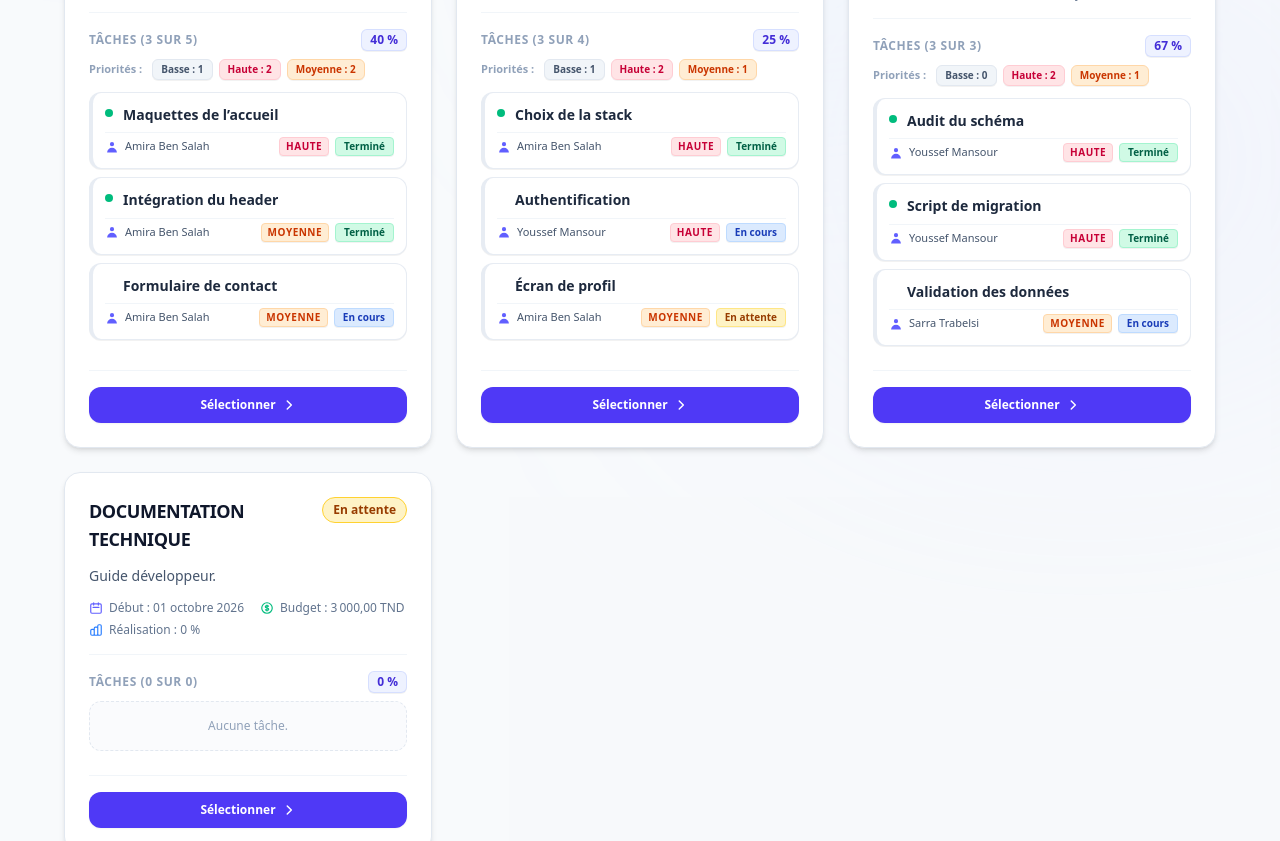
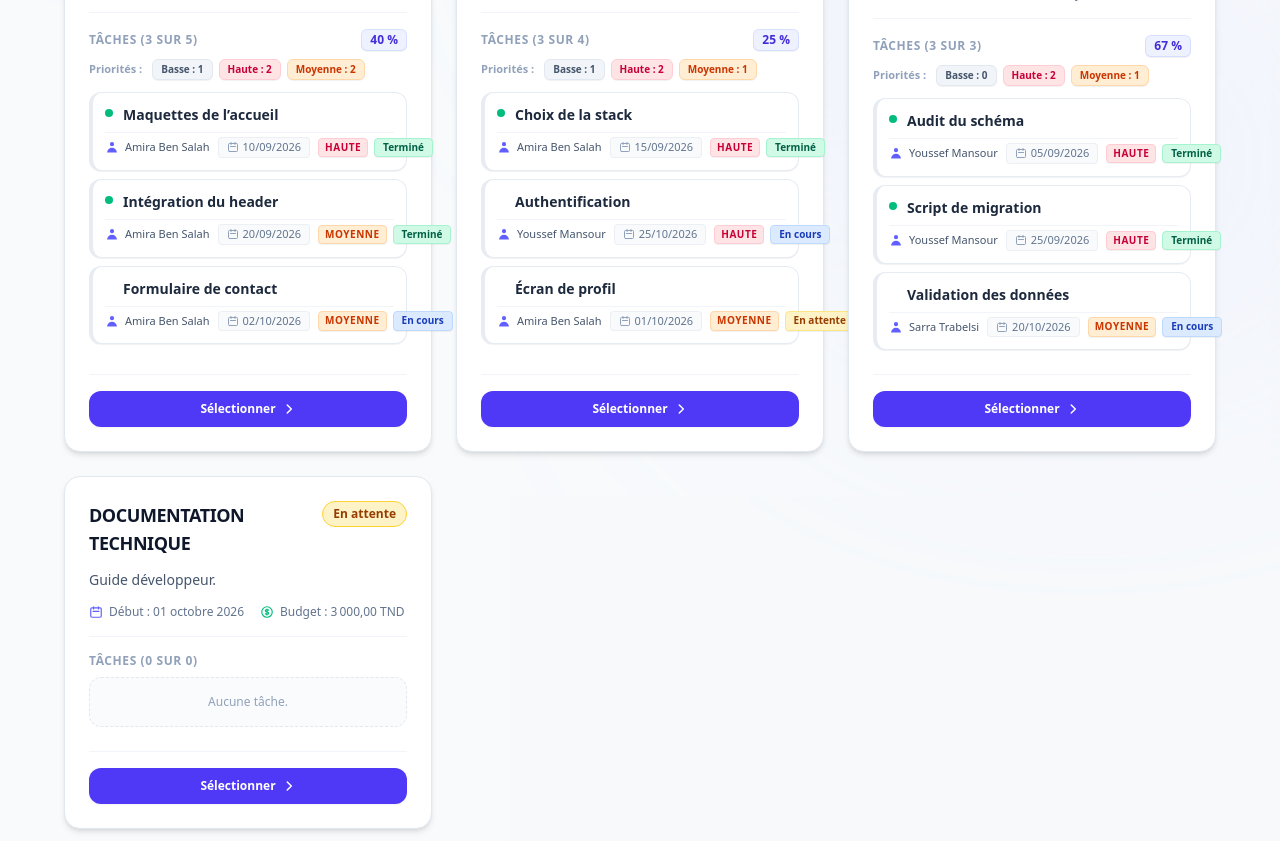
Before and after one commit to omarsafi3/tp_front, an Angular app in the folder TaskFlow/: page / in a window 1280 px wide. Shown: the part 520-1361 px from the top of the page. Built offline with nearby package versions, Linux system fonts and the light colour scheme.

Commit message:
fix(pipes): protect against division by zero on empty projects and guard missing due dates in date pipe

```diff
--- a/TaskFlow/src/app/features/projects/components/project-card/project-card.html
+++ b/TaskFlow/src/app/features/projects/components/project-card/project-card.html
@@ -47,16 +47,18 @@
         </div>
       }
 
-      <!-- Taux de réalisation (pipe percent) -->
+      <!-- Taux de réalisation (pipe percent) : uniquement si project.tasks.length > 0 -->
+      @if (project().tasks.length > 0 && completionRate() !== null) {
         <div class="flex items-center gap-1.5">
           <svg xmlns="http://www.w3.org/2000/svg" class="w-3.5 h-3.5 text-blue-500 shrink-0" fill="none" viewBox="0 0 24 24" stroke="currentColor">
             <path stroke-linecap="round" stroke-linejoin="round" stroke-width="2" d="M9 19v-6a2 2 0 00-2-2H5a2 2 0 00-2 2v6a2 2 0 002 2h2a2 2 0 002-2zm0 0V9a2 2 0 012-2h2a2 2 0 012 2v10m-6 0a2 2 0 002 2h2a2 2 0 002-2m0 0V5a2 2 0 012-2h2a2 2 0 012 2v14a2 2 0 01-2 2h-2a2 2 0 01-2-2z" />
           </svg>
           <span>Réalisation : {{ completionRate() | percent:'1.0-0' }}</span>
         </div>
+      }
 
-      <!-- Coût moyen par tâche (pipe number) -->
-      @if (project().tasks.length > 0 && project().budget !== undefined) {
+      <!-- Coût moyen par tâche (pipe number) : uniquement si project.tasks.length > 0 -->
+      @if (project().tasks.length > 0 && averageCostPerTask() !== null) {
         <div class="flex items-center gap-1.5">
           <svg xmlns="http://www.w3.org/2000/svg" class="w-3.5 h-3.5 text-amber-500 shrink-0" fill="none" viewBox="0 0 24 24" stroke="currentColor">
             <path stroke-linecap="round" stroke-linejoin="round" stroke-width="2" d="M7 7h.01M7 3h5c.512 0 1.024.195 1.414.586l7 7a2 2 0 010 2.828l-7 7a2 2 0 01-2.828 0l-7-7A1.994 1.994 0 013 12V7a4 4 0 014-4z" />
@@ -72,9 +74,11 @@
         <h4 class="text-xs font-semibold uppercase tracking-wider text-slate-400">
           Tâches ({{ (project().tasks | slice:0:3).length }} sur {{ project().tasks.length }})
         </h4>
+        @if (project().tasks.length > 0 && completionRate() !== null) {
           <span class="text-xs font-bold text-indigo-700 bg-indigo-50 px-2 py-0.5 rounded-md border border-indigo-200/60 shadow-2xs">
             {{ completionRate() | percent:'1.0-0' }}
           </span>
+        }
       </div>
 
       <!-- Étape 7 : Afficher le nombre de tâches par priorité avec keyvalue -->
--- a/TaskFlow/src/app/features/projects/components/project-card/project-card.ts
+++ b/TaskFlow/src/app/features/projects/components/project-card/project-card.ts
@@ -20,22 +20,22 @@ export class ProjectCard {
   // Partie 6.5 : Output pour informer le parent lors de la sélection
   readonly projectSelected = output<Project>();
 
-  // Taux de réalisation calculé dans la classe (tâches terminées / total)
-  readonly completionRate = computed<number>(() => {
+  // Taux de réalisation calculé dans la classe uniquement si des tâches existent (> 0)
+  readonly completionRate = computed<number | null>(() => {
     const tasks = this.project().tasks;
     if (!tasks || tasks.length === 0) {
-      return 0;
+      return null;
     }
     const completedCount = tasks.filter((t) => t.status === 'Terminé').length;
     return completedCount / tasks.length;
   });
 
-  // Coût moyen par tâche (budget / nombre de tâches)
-  readonly averageCostPerTask = computed<number>(() => {
-    const budget = this.project().budget ?? 0;
+  // Coût moyen par tâche (budget / nombre de tâches) uniquement si tasks.length > 0
+  readonly averageCostPerTask = computed<number | null>(() => {
     const taskCount = this.project().tasks?.length ?? 0;
-    if (taskCount === 0) {
-      return 0;
+    const budget = this.project().budget;
+    if (taskCount === 0 || budget === undefined) {
+      return null;
     }
     return budget / taskCount;
   });
--- a/TaskFlow/src/app/features/projects/components/task-list/task-list.html
+++ b/TaskFlow/src/app/features/projects/components/task-list/task-list.html
@@ -31,17 +31,27 @@
 
           <!-- Ligne 2 : Métadonnées (Assigné à gauche, Badges Priorité et Statut à droite) -->
           <div class="flex items-center justify-between gap-2 pt-1 border-t border-slate-100 text-xs">
+            <div class="flex items-center gap-2">
               <!-- Nom de l'assigné -->
               @if (showAssignee()) {
-              <span class="inline-flex items-center gap-1.5 text-[11px] font-medium text-slate-600 truncate max-w-[160px]">
+                <span class="inline-flex items-center gap-1.5 text-[11px] font-medium text-slate-600 truncate max-w-[150px]">
                   <svg xmlns="http://www.w3.org/2000/svg" class="w-3.5 h-3.5 text-indigo-500 shrink-0" viewBox="0 0 20 20" fill="currentColor">
                     <path fill-rule="evenodd" d="M10 9a3 3 0 100-6 3 3 0 000 6zm-7 9a7 7 0 1114 0H3z" clip-rule="evenodd" />
                   </svg>
                   <span class="truncate">{{ getAssigneeName(task.assigneeId) }}</span>
                 </span>
-            } @else {
-              <span></span>
               }
+
+              <!-- Date d'échéance : protégée si absente -->
+              @if (task.dueDate) {
+                <span class="inline-flex items-center gap-1 text-[11px] font-medium text-slate-500 bg-slate-50 px-2 py-0.5 rounded border border-slate-200/50">
+                  <svg xmlns="http://www.w3.org/2000/svg" class="w-3 h-3 text-slate-400" fill="none" viewBox="0 0 24 24" stroke="currentColor">
+                    <path stroke-linecap="round" stroke-linejoin="round" stroke-width="2" d="M8 7V3m8 4V3m-9 8h10M5 21h14a2 2 0 002-2V7a2 2 0 00-2-2H5a2 2 0 00-2 2v12a2 2 0 002 2z" />
+                  </svg>
+                  <span>{{ task.dueDate | date:'dd/MM/yyyy' }}</span>
+                </span>
+              }
+            </div>
 
             <!-- Badges Priorité & Statut -->
             <div class="flex items-center gap-1.5 shrink-0">
```
Lines whose indentation alone changed are shown as unchanged.
